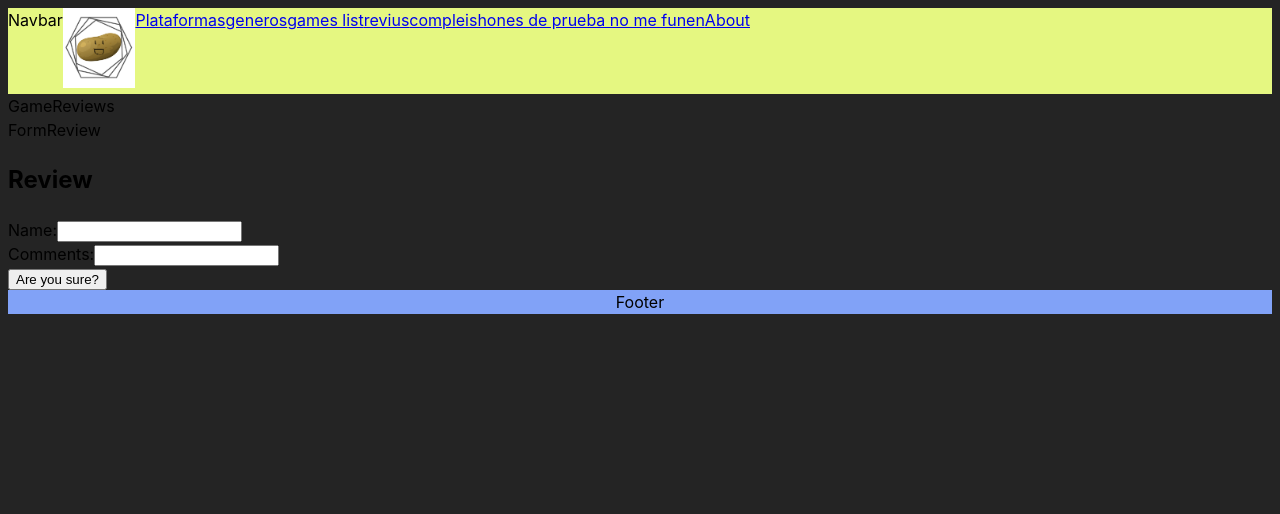
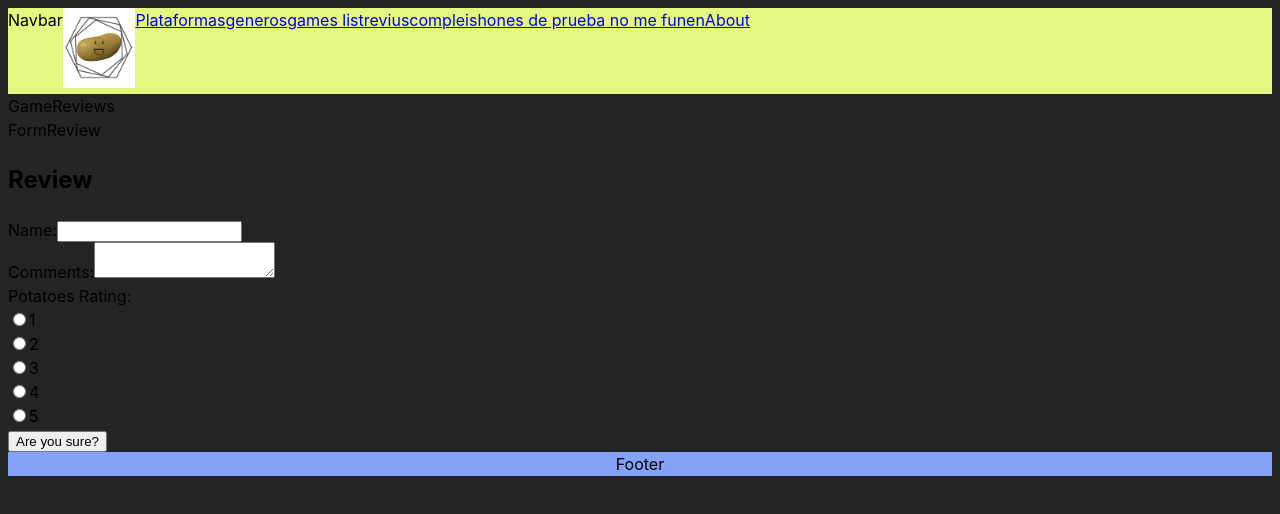
Before and after one commit to Valveider-X/RottenPotatoes, a React (Vite) app: page /game-reviews in a window 1280 px wide. Shown: the top 514 px of the page. Built offline with nearby package versions, Linux system fonts and the light colour scheme.

Commit message:
review-rating-potatoe-form

```diff
--- a/src/components/FormReview.jsx
+++ b/src/components/FormReview.jsx
@@ -3,17 +3,42 @@ import React, { useState } from "react";
 function FormReview() {
 
   const [nameValue, setNameValue]=useState("")
+  const [commentValue, setCommentValue]=useState("")
+  const [topping, setTopping]=useState("")
+
 
   const handleNameChange=(e)=>{
    // console.log("escribiendo", e.target.value);
-    setNameValue(e.target.value.toUpperCase().replace("ALFONSO", "ALFONSO MANUEL"))
+    setNameValue(e.target.value.toUpperCase().replace("BULBASAUR", "CHARMANDER MANUEL"))
+  }
+  const handleCommentChange=(e)=>{
+
+    setCommentValue (e.target.value.toUpperCase())
+  }
+  const handleTopping=(e)=>{
+   // console.log("point");
+    setTopping(e.target.value)
   }
 
+  const handleSubmit=(e)=>{
+    e.preventDefault()
+    console.log("entregando");
+
+    const newComment={
+
+      name: nameValue,
+      comment: commentValue,
+      ratings:topping,
+
+    }
+    console.log("newComment");
+
+  }
   return (
     <div>
       FormReview
       <h2>Review</h2>
-      <form>
+      <form onSubmit={handleSubmit}>
         <div>
           <label>Name:</label>
           <input type="text" name="name" value={nameValue} onChange={handleNameChange}/>
@@ -21,7 +46,30 @@ function FormReview() {
 
         <div>
           <label>Comments:</label>
-          <input type="text" name="comments" />
+          <textarea type="text" name="comments" value={commentValue} onChange={handleCommentChange} />
+        </div>
+
+        <div>
+
+          <label>Potatoes Rating:</label>
+          <br/>
+          <input type="radio" name="1"onChange={handleTopping}></input>
+          <label htmlFor="1">1</label>
+          <br/>
+
+          <input type="radio" name="1"onChange={handleTopping}></input>
+          <label htmlFor="1">2</label>
+          <br/>
+          <input type="radio" name="1"onChange={handleTopping}></input>
+          <label htmlFor="1">3</label>
+          <br/>
+          <input type="radio" name="1"onChange={handleTopping}></input>
+          <label htmlFor="1">4</label>
+          <br/>
+          <input type="radio" name="1"onChange={handleTopping}></input>
+          <label htmlFor="1">5</label>
+          <br/>
+
         </div>
 
         <button>Are you sure?</button>
```
